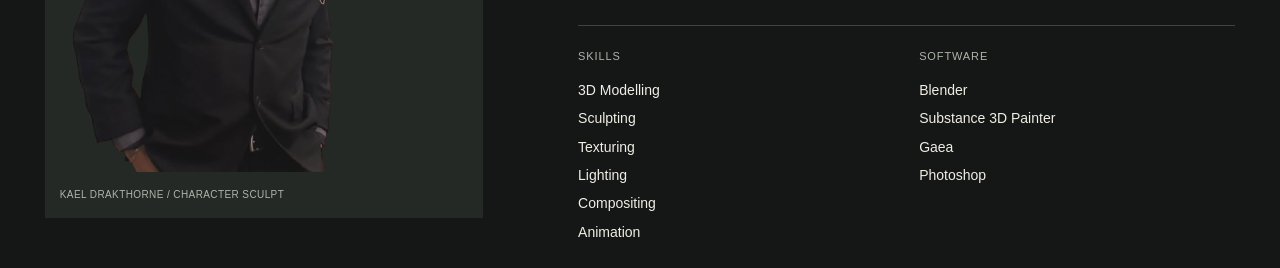
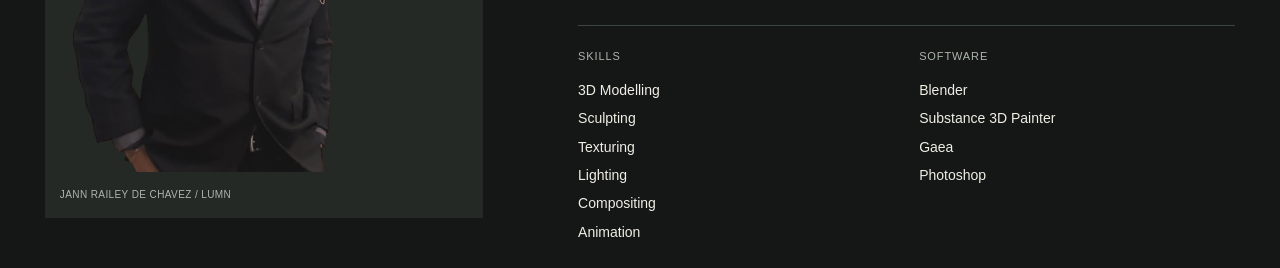
Before and after one commit to UnZero2126/3d-portfolio, a plain HTML site: page index.html in a window 1280 px wide. Shown: the part 6824-7092 px from the top of the page. Drawn offline with Linux system fonts and the light colour scheme.

Commit message:
Display new portrait and identity caption in About section

```diff
--- a/index.html
+++ b/index.html
@@ -30,7 +30,7 @@
 </div><p class="film-credit">Puppet Strings · Marionette Motion. Character designs by Elaghast; modelling, rigging and texturing of Rai and Analyn by LUMN.</p>
 </section>
 <section id="work" class="work"><div class="section-heading"><div><h2>Explore the <em>work.</em></h2></div><p>Characters, environments, sculpts and more.<br>Choose a discipline or explore the complete collection.</p></div><div class="filter-row" id="filters" aria-label="Filter projects"></div><p class="sr-only" id="results" role="status" aria-live="polite"></p><div class="gallery" id="gallery"></div><noscript><p>Enable JavaScript to explore the project gallery.</p></noscript></section>
-<section id="about" class="about"><div class="portrait"><img id="profile-image" src="assets/images/previews/kael-drakthorne.webp" alt="Kael Drakthorne character sculpt by LUMN" loading="lazy"><span>KAEL DRAKTHORNE / CHARACTER SCULPT</span></div><div class="about-copy"><h2>The artist<br>behind <em>LUMN.</em></h2><p id="bio"></p><div class="about-lists"><div><h3>SKILLS</h3><ul id="skills"></ul></div><div><h3>SOFTWARE</h3><ul id="software"></ul></div></div><div id="background"></div></div></section>
+<section id="about" class="about"><div class="portrait"><img id="profile-image" src="assets/profile/PortfolioPic.png" alt="Profile portrait of Jann Railey De Chavez (LUMN)" loading="lazy"><span>JANN RAILEY DE CHAVEZ / LUMN</span></div><div class="about-copy"><h2>The artist<br>behind <em>LUMN.</em></h2><p id="bio"></p><div class="about-lists"><div><h3>SKILLS</h3><ul id="skills"></ul></div><div><h3>SOFTWARE</h3><ul id="software"></ul></div></div><div id="background"></div></div></section>
 <section id="contact" class="contact"><h2>Have a project<br><em>in mind?</em></h2><div class="contact-bottom"><div id="email"></div><div id="socials" class="socials"></div></div></section></main>
 <footer><span>© <span id="year"></span> <span id="footer-name"></span></span><a href="#home">Back to top ↑</a></footer>
 <dialog id="project-dialog" aria-labelledby="project-title"><div class="dialog-toolbar"><span>PROJECT / DETAIL</span><button id="close-project" aria-label="Close project">Close ×</button></div><div id="project-content"></div></dialog>
```
